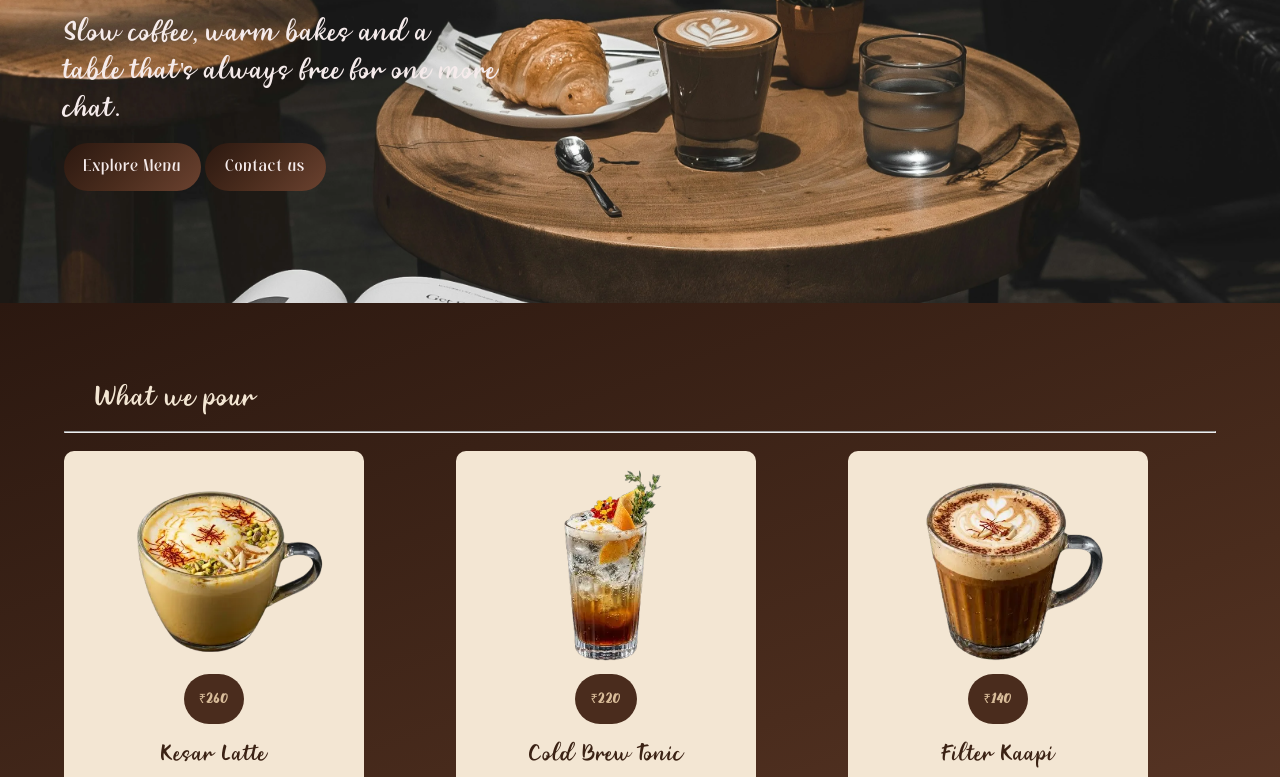
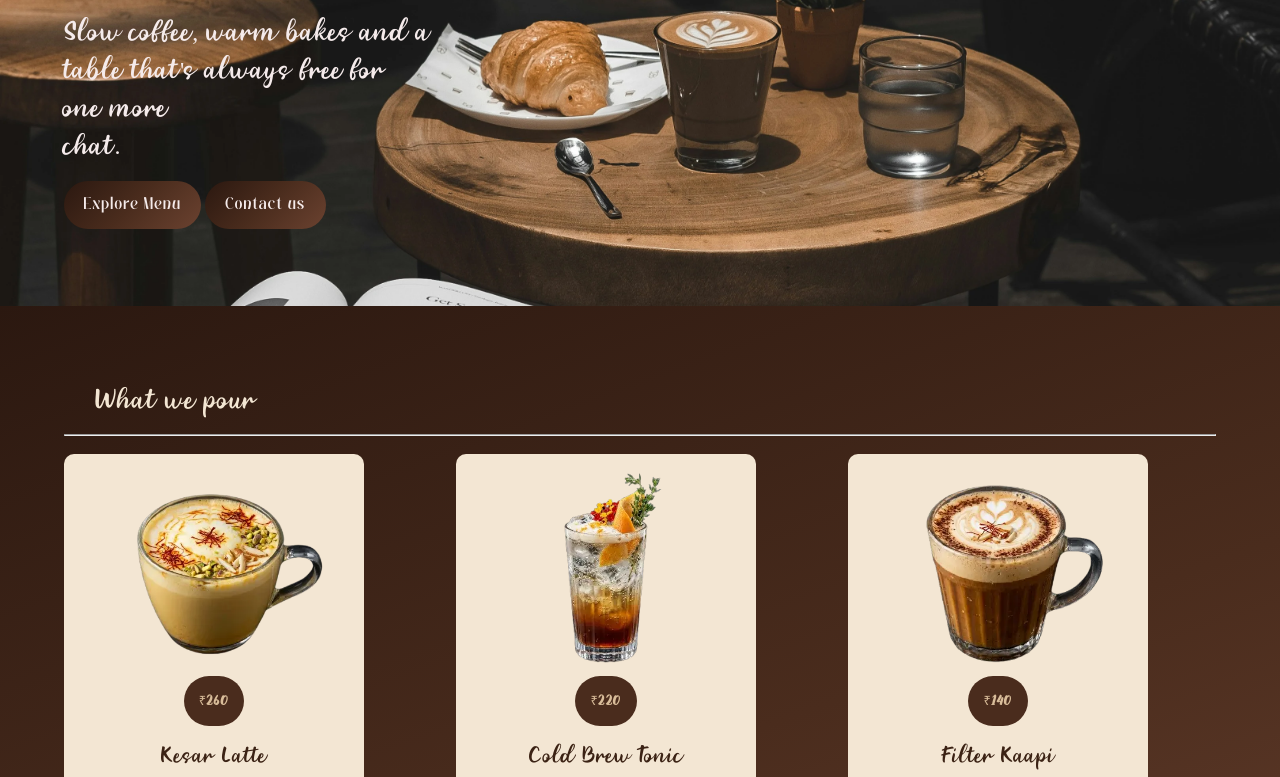
Before and after one commit to Kumud137/cozy-corner-cafe, a plain HTML site: page index.html in a window 1280 px wide. Shown: the part 272-1049 px from the top of the page. Drawn offline with Linux system fonts and the light colour scheme.

Commit message:
second commit

```diff
--- a/index.html
+++ b/index.html
@@ -22,7 +22,7 @@
     <section id="home">
       <h1>Where every cup feels like home...</h1>
       <p>
-        Slow coffee, warm bakes and a <br />table that's always free for one
+        Slow coffee, warm bakes and a <br />table that's always free for <br> one
         more <br />
         chat.
       </p>
```
